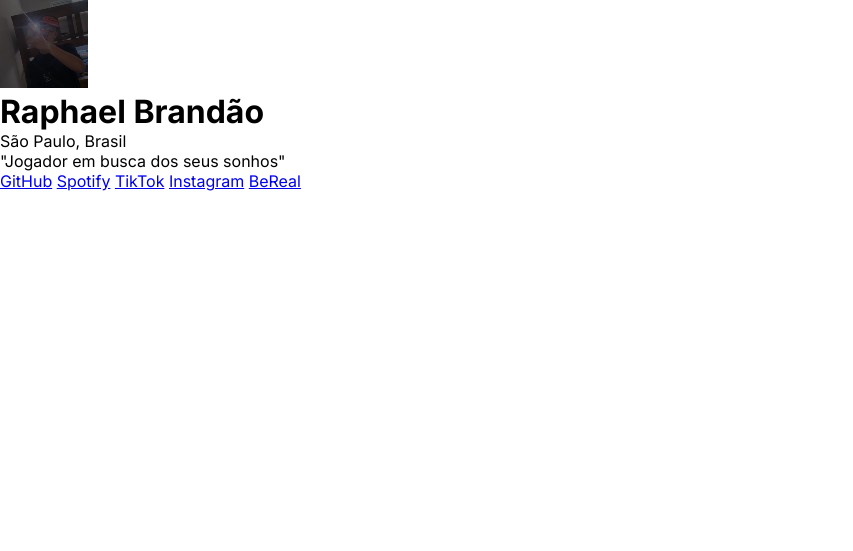
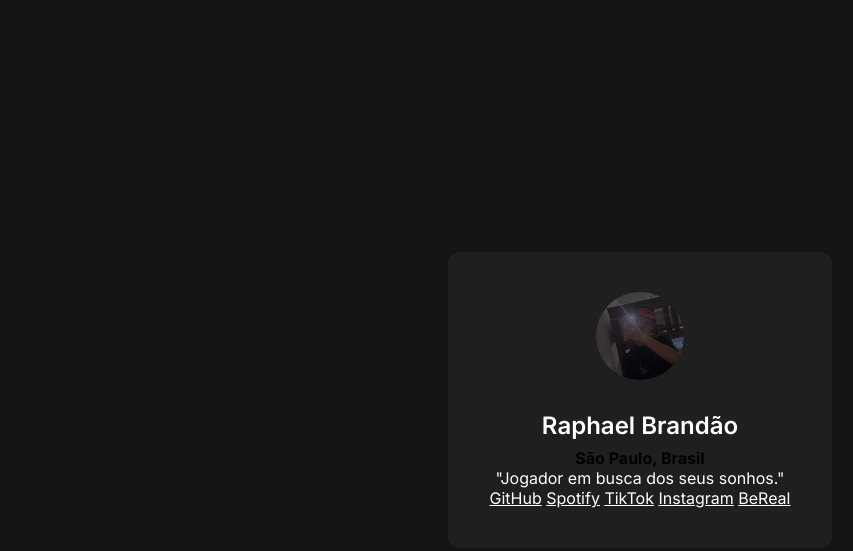
Before and after one commit to RaphaelBrandao12B/MEUS-LINKS-, a plain HTML site: page index.html in a window 1280 px wide. Shown: the whole page, without its empty margins (0-853 px from the left). Drawn offline with Linux system fonts and the light colour scheme.

Commit message:
continuação do desenvolvimento do CSS e alteração de um parágrafo do HTML para strong

```diff
--- a/index.html
+++ b/index.html
@@ -13,8 +13,8 @@
     <div>
         <img src="./minha ft.jpg" alt="imagem do criador da página de links, raphael brandão">
         <h1>Raphael Brandão</h1>
-        <p>São Paulo, Brasil</p>
-        <p>"Jogador em busca dos seus sonhos"</p>
+        <strong>São Paulo, Brasil</strong>
+        <p>"Jogador em busca dos seus sonhos."</p>
 
 
         <a href="https://github.com/RaphaelBrandao12B/MEUS-LINKS-">GitHub</a>
--- a/style.css
+++ b/style.css
@@ -4,3 +4,36 @@
     box-sizing: border-box;
     font-family: "Inter", sans-serif;
 }
+
+body {
+    background-color: #141414;
+    height: 100vh;
+    display: flex;
+    justify-content: center;
+    align-items: center;
+}
+
+div {
+    background-color: #1f1f1f;
+    width: 384px;
+    padding: 40px;
+    text-align: center;
+    border-radius: 12px;
+}
+
+h1, p, a {
+    color: #fff;
+}
+
+div img {
+    border-radius: 50%;
+    margin-bottom: 24px;
+}
+
+
+div h1 {
+    font-size: 24px;
+    line-height: 36px;
+    font-weight: 600;
+    margin-bottom: 4px;
+}
```
